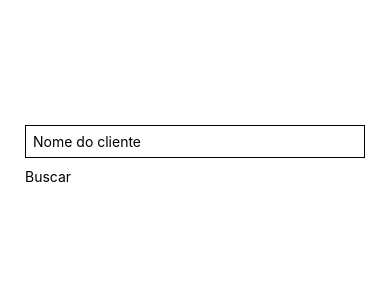
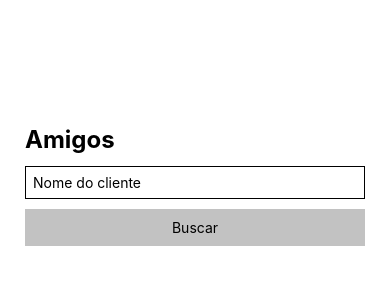
Before and after one commit to murilokuerten92/performance-app, a React Native app: screen / in a window 390 px wide. Shown: the top 300 px of the page. Built offline with nearby package versions, Linux system fonts and the light colour scheme.

Commit message:
refactor: adding memo for static component

```diff
--- a/src/screens/Home/index.tsx
+++ b/src/screens/Home/index.tsx
@@ -2,7 +2,7 @@ import React, { useState } from "react";
 import { ScrollView } from "react-native";
 import { FriendsList } from "../../components/FriendsList";
 
-import { Container, Input, Button, TextButton } from "./styles";
+import { Container, Input, Button, TextButton, Title } from "./styles";
 
 export function Home() {
   const [name, setName] = useState("");
@@ -18,9 +18,10 @@ export function Home() {
 
   return (
     <Container>
+      <Title>Amigos</Title>
       <Input placeholder="Nome do cliente" onChangeText={setName} />
 
-      <Button onPress={handleSearch}>
+      <Button  onPress={handleSearch}>
         <TextButton>Buscar</TextButton>
       </Button>
       <ScrollView>
--- a/src/screens/Home/styles.ts
+++ b/src/screens/Home/styles.ts
@@ -14,9 +14,20 @@ margin-bottom: 10px;
 `;
 
 export const Button = styled.TouchableOpacity`
-
+  background: #c2c2c2;
+  padding: 10px;
+  align-items: center;
+  justify-content: center;
+  margin-bottom: 12px;
 `;
 
 export const TextButton = styled.Text`
 
 `
+
+export const Title = styled.Text`
+  font-size: 24px;
+  color: #000;
+  font-weight: bold;
+  margin-bottom: 12px;
+  `
```
